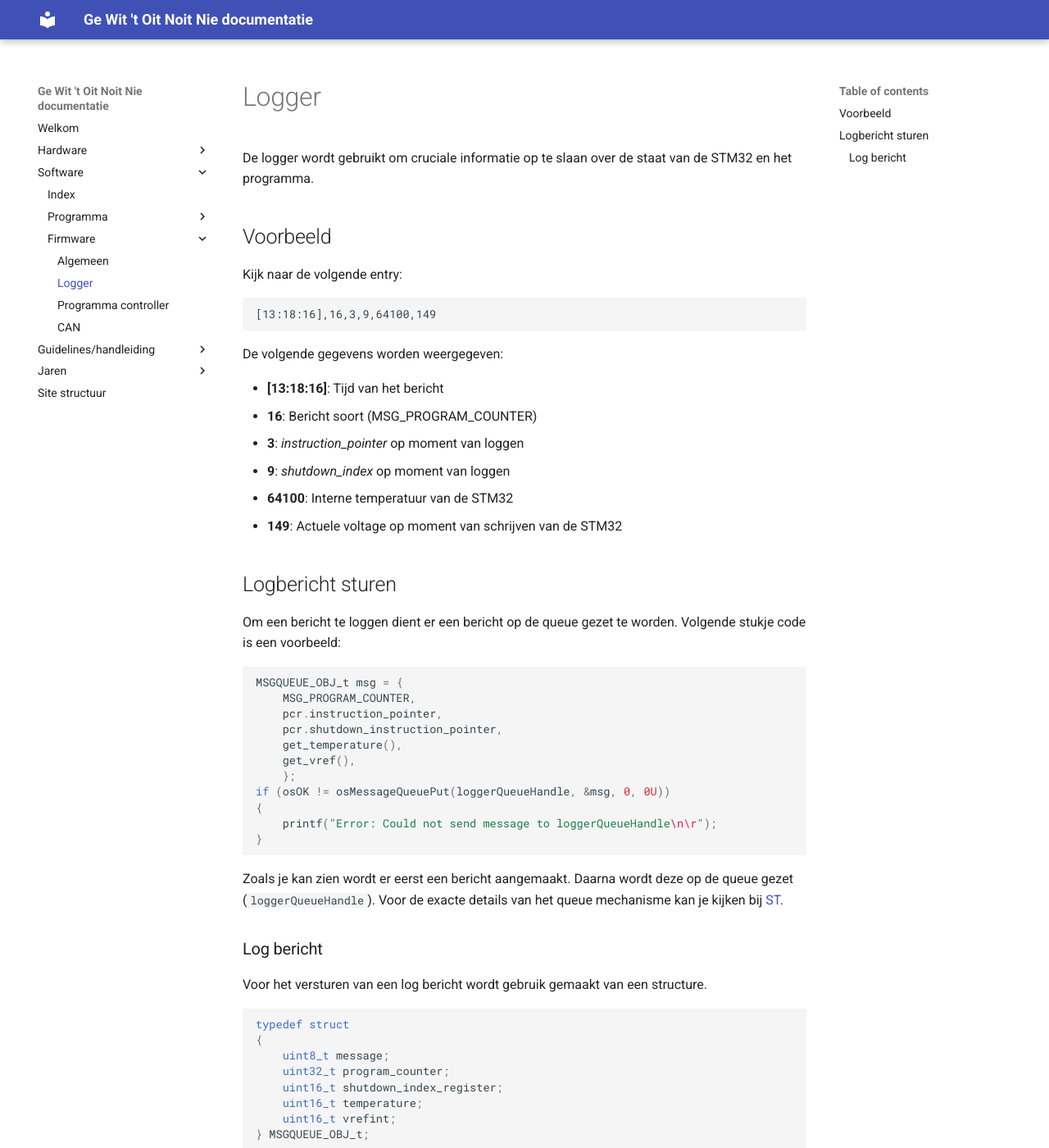
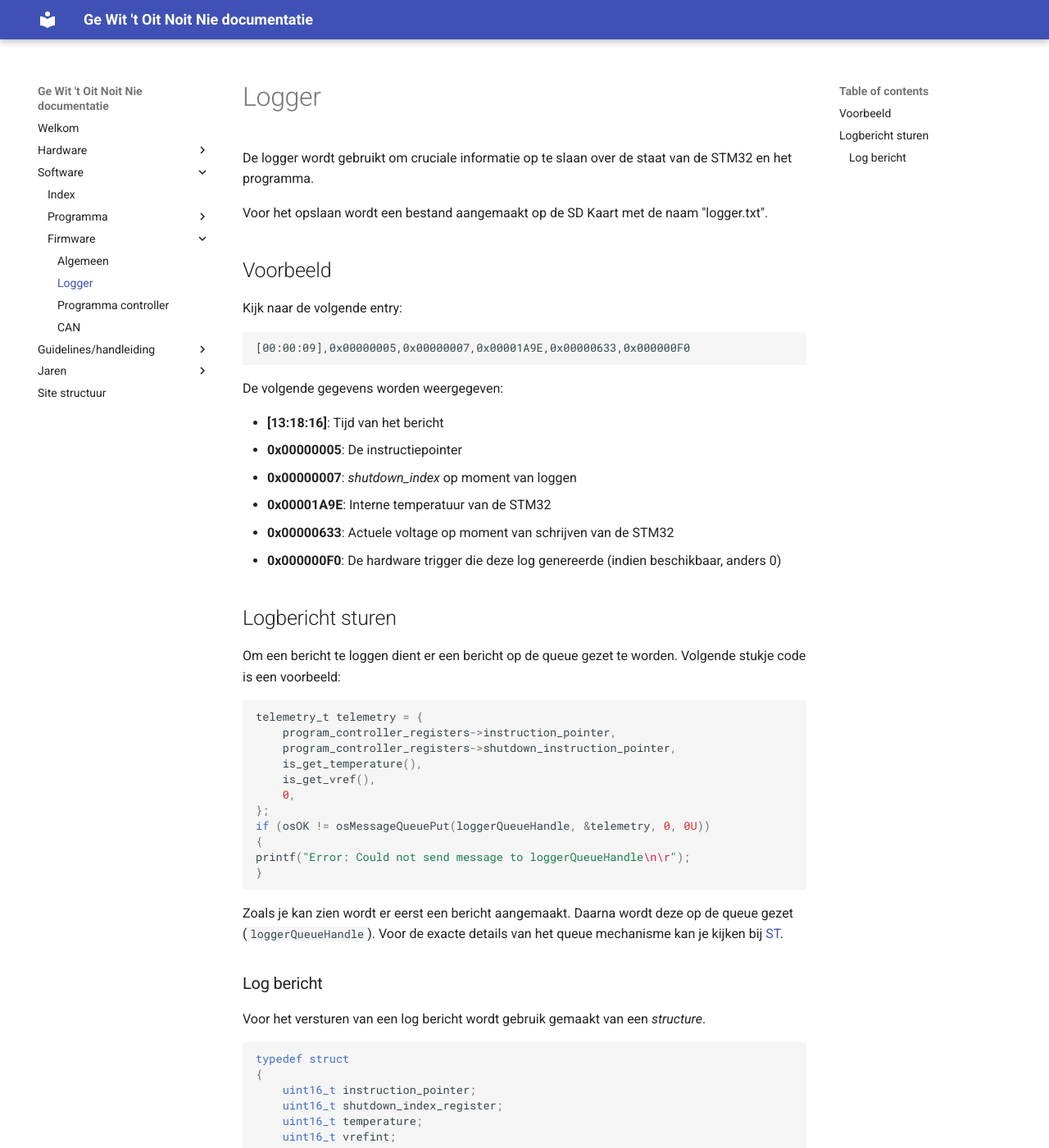
Before and after one commit to Ge-Wit-t-Oit-Noit-Nie/documentation, an MkDocs documentation site: the page built from docs/software/firmware/logger.md, in a window 1280 px wide and 1400 px high. Shown: the whole window at 82% size. Built offline with MkDocs 1.6.1 and Material for MkDocs 9.7.7, drawn with Linux system fonts in a browser that asks for light colours; some of the changed text lies outside the part shown.

Commit message:
Beschrijving van de Logger aanpassen Fixes #29

````diff
--- a/docs/software/firmware/logger.md
+++ b/docs/software/firmware/logger.md
@@ -1,65 +1,71 @@
 # Logger
 
-De logger wordt gebruikt om cruciale informatie op te slaan over de staat van de STM32 en het programma.
+De logger wordt gebruikt om cruciale informatie op te slaan over de staat van de
+STM32 en het programma.
+
+Voor het opslaan wordt een bestand aangemaakt op de SD Kaart met de naam "logger.txt".
 
 ## Voorbeeld
 
 Kijk naar de volgende entry:
 
 ```csv
-[13:18:16],16,3,9,64100,149
+[00:00:09],0x00000005,0x00000007,0x00001A9E,0x00000633,0x000000F0
 ```
 
 De volgende gegevens worden weergegeven:
 
 * **[13:18:16]**: Tijd van het bericht
-* **16**: Bericht soort (MSG_PROGRAM_COUNTER)
-* **3**: *instruction_pointer* op moment van loggen
-* **9**: *shutdown_index* op moment van loggen
-* **64100**: Interne temperatuur van de STM32
-* **149**: Actuele voltage op moment van schrijven van de STM32
+* **0x00000005**: De instructiepointer
+* **0x00000007**: *shutdown_index* op moment van loggen
+* **0x00001A9E**: Interne temperatuur van de STM32
+* **0x00000633**: Actuele voltage op moment van schrijven van de STM32
+* **0x000000F0**: De hardware trigger die deze log genereerde (indien beschikbaar, anders 0)
 
 ## Logbericht sturen
 
-Om een bericht te loggen dient er een bericht op de queue gezet te worden. Volgende stukje code is een voorbeeld:
+Om een bericht te loggen dient er een bericht op de queue gezet te worden.
+Volgende stukje code is een voorbeeld:
 
 ```c
-MSGQUEUE_OBJ_t msg = {
-	MSG_PROGRAM_COUNTER,
-	pcr.instruction_pointer,
-	pcr.shutdown_instruction_pointer,
-	get_temperature(),
-	get_vref(),
-	};
-if (osOK != osMessageQueuePut(loggerQueueHandle, &msg, 0, 0U))
+telemetry_t telemetry = {
+	program_controller_registers->instruction_pointer,
+	program_controller_registers->shutdown_instruction_pointer,
+	is_get_temperature(),
+	is_get_vref(),
+	0,
+};
+if (osOK != osMessageQueuePut(loggerQueueHandle, &telemetry, 0, 0U))
 {
-	printf("Error: Could not send message to loggerQueueHandle\n\r");
+printf("Error: Could not send message to loggerQueueHandle\n\r");
 }
 ```
 
-Zoals je kan zien wordt er eerst een bericht aangemaakt. Daarna wordt deze op de queue gezet (```loggerQueueHandle```). Voor de exacte details van het queue mechanisme kan je kijken bij [ST](https://arm-software.github.io/CMSIS_6/latest/RTOS2/group__CMSIS__RTOS__Message.html).
+Zoals je kan zien wordt er eerst een bericht aangemaakt.
+Daarna wordt deze op de queue gezet (```loggerQueueHandle```).
+Voor de exacte details van het queue mechanisme kan je kijken bij [ST](https://arm-software.github.io/CMSIS_6/latest/RTOS2/group__CMSIS__RTOS__Message.html).
 
 ### Log bericht
 
-Voor het versturen van een log bericht wordt gebruik gemaakt van een structure.
+Voor het versturen van een log bericht wordt gebruik gemaakt van een *structure*.
 
 ```c
 typedef struct
 {
-    uint8_t message;
-    uint32_t program_counter;
+    uint16_t instruction_pointer;
     uint16_t shutdown_index_register;
     uint16_t temperature;
     uint16_t vrefint;
-} MSGQUEUE_OBJ_t;
+    uint8_t trigger;
+} telemetry_t;
 ```
 
 Hiervoor geld de volgende definitie:
 
 | Kolom                   | Type     | Omschrijving |
 | -----                   | -------- | ------------ |
-| message                 | uint8_t  | Een waarde die aangeeft wat het bericht betekened (*MSG_PROGRAM_COUNTER*) |
-| program_counter         | uint32_t | De huidige waare van de *instruction_pointer* |
+| instruction_pointer     | uint32_t | De huidige waare van de *instruction_pointer* |
 | shutdown_index_register | uint16_t | De huidige waarde van de *shutdown_index_register* |
 | temperature             | uint16_t | De huidige temperatuur van de STM32 in graden celcius * 1000 |
 | vrefint                 | uint16_t | De huidige voltage van de STM32 in mV |
+| trigger                 | uint8_t | Het event dat de log initieerde |
````
